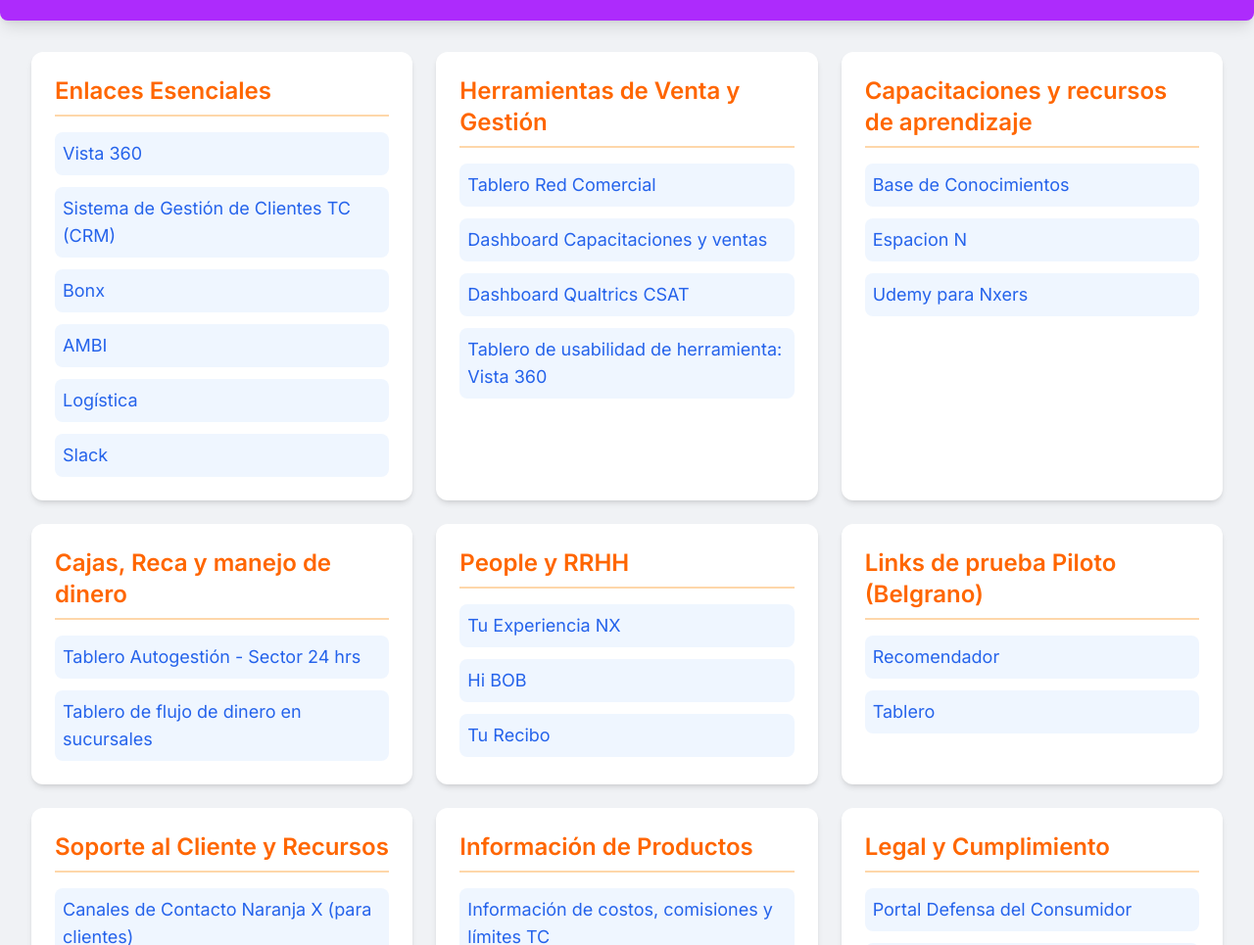
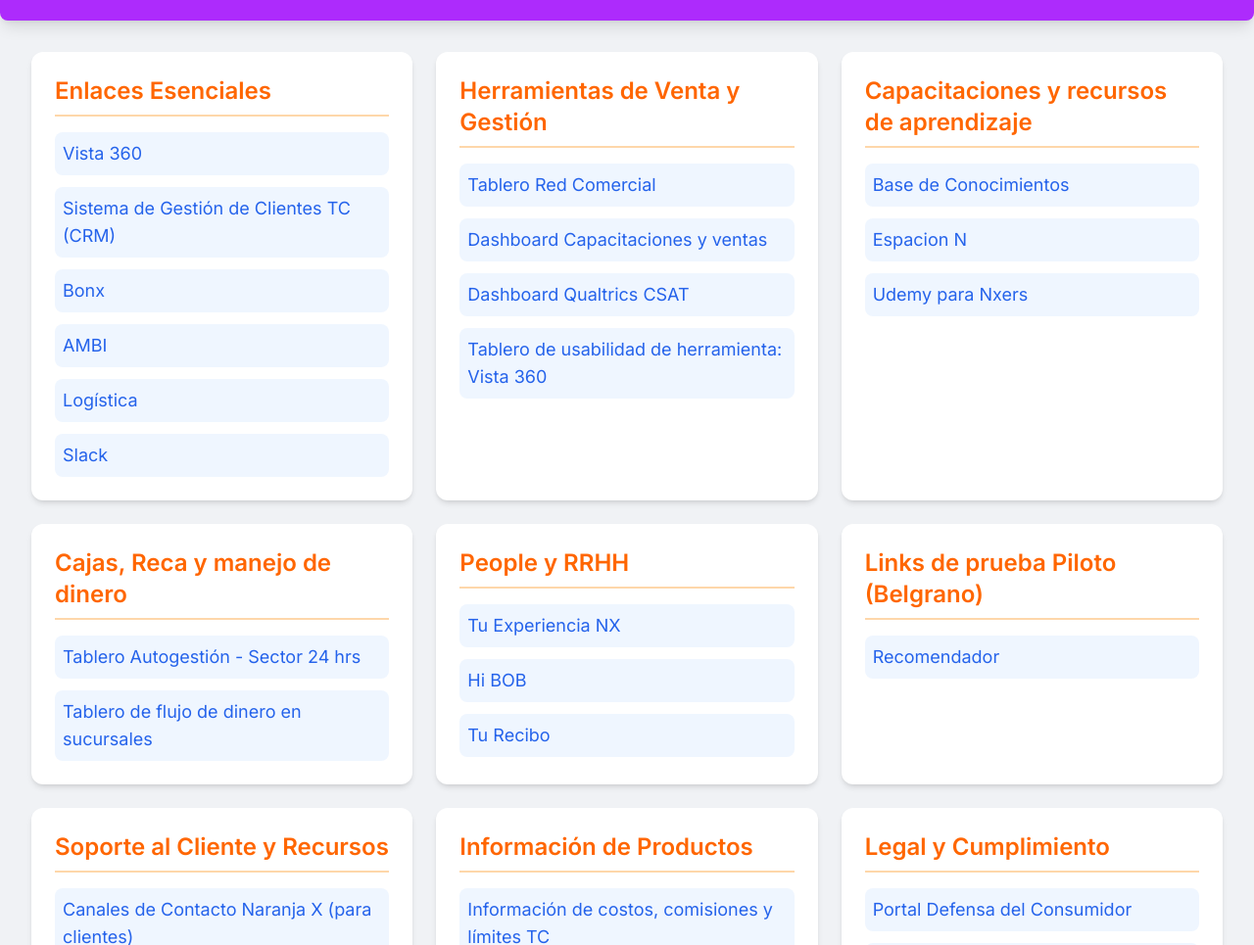
Before and after one commit to mauropintos-nx/crpa-redflores-nx.github.io, a plain HTML site: page index.html in a window 1280 px wide. Shown: the part 135-1100 px from the top of the page at 98% size. Drawn offline with nearby package versions, Linux system fonts and the light colour scheme.

Commit message:
Update index.html

```diff
--- a/index.html
+++ b/index.html
@@ -279,11 +279,7 @@
               Recomendador
             </a>
           </li>
-          <li>
-            <a href="" target="_blank" class="text-blue-600 hover:text-blue-800 hover:underline text-lg block p-2 bg-blue-50 rounded-lg">
-              Tablero
-            </a>
-          </li>
+
         </ul>
       </section>
 
@@ -434,13 +430,13 @@
           telefono: null
         },
         {
-          area: 'Senior de Sucursal Moron- AMBA I',
+          area: 'Senior de Sucursal Moron - AMBA I',
           nombre: 'Daniela Medina',
           email: null,
           telefono: null
         },
         {
-          area: 'Senior de Sucursal San Isidro- AMBA I',
+          area: 'Senior de Sucursal San Isidro - AMBA I',
           nombre: 'Juan Vitelli (Turco)',
           email: null,
           telefono: null
```
